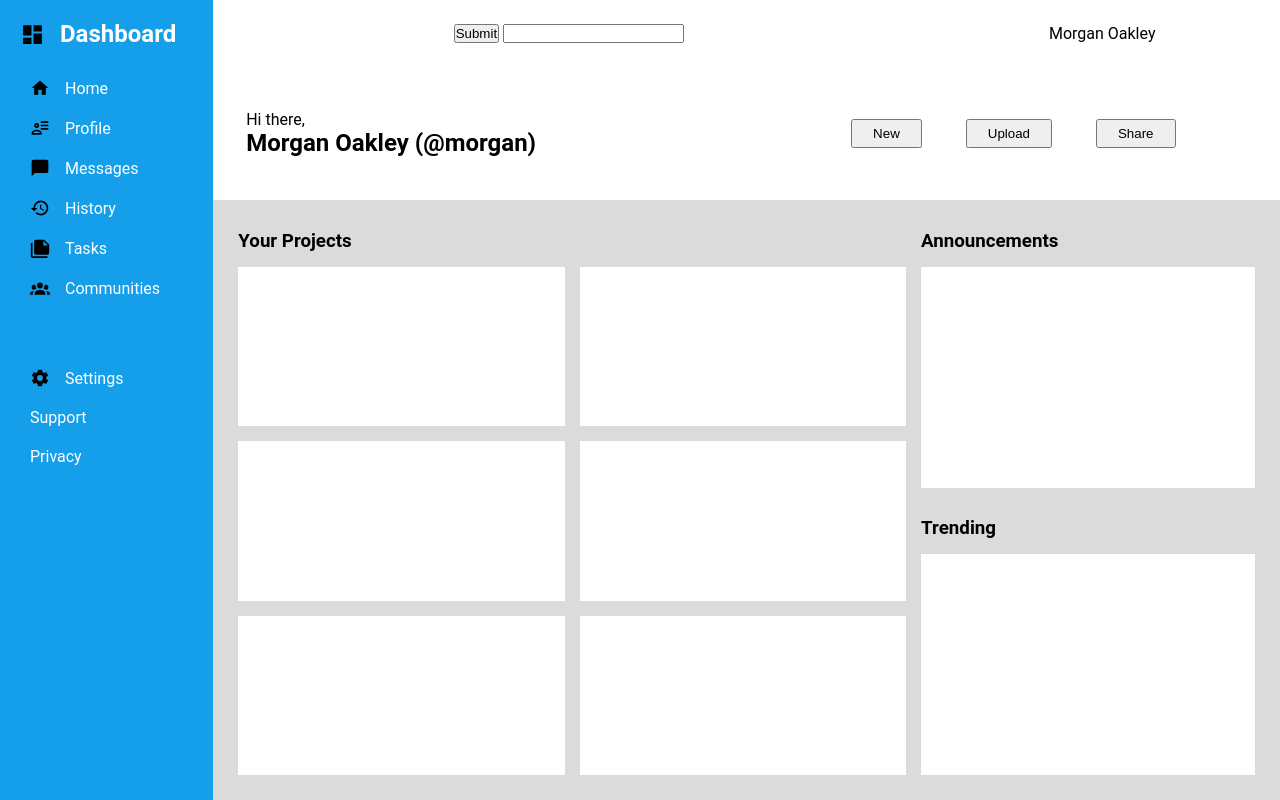
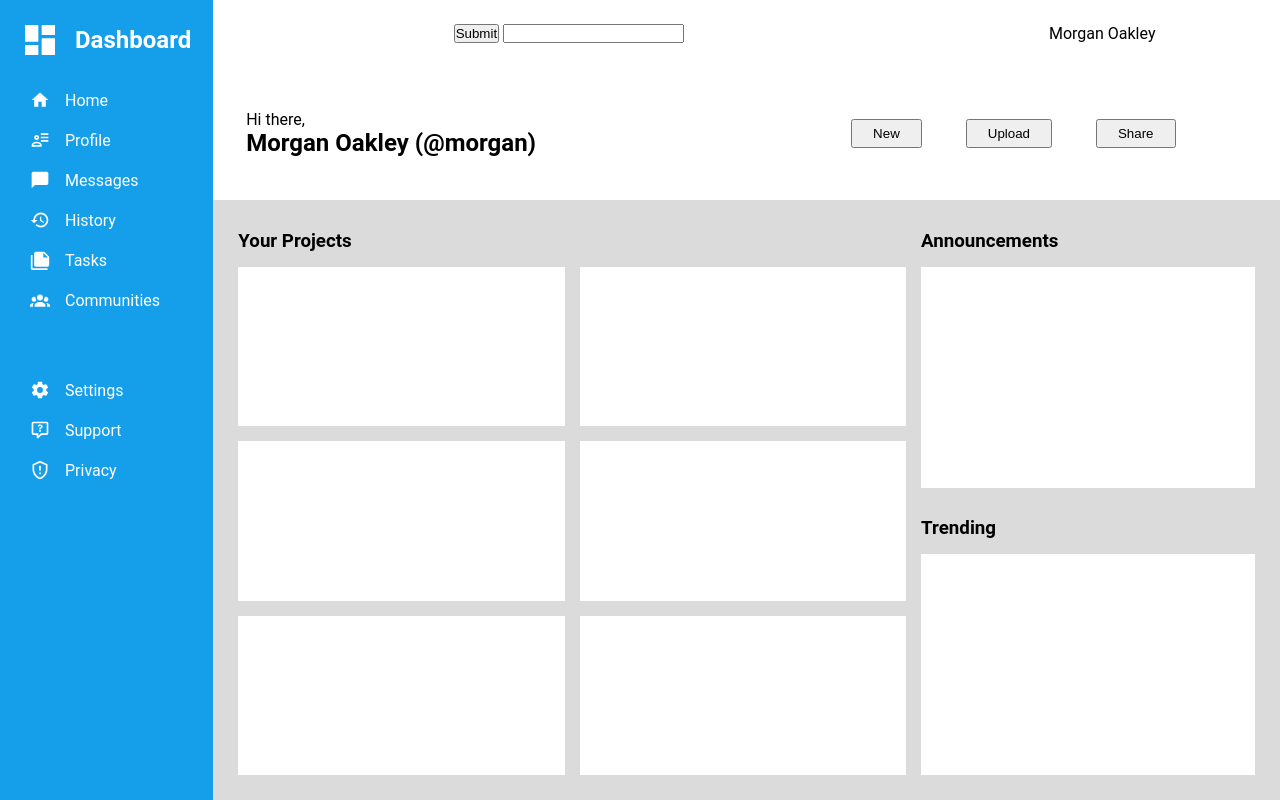
Before and after one commit to jellyglitch/admin-dashboard, a plain HTML site: page index.html in a window 1280 px wide. Drawn offline with Linux system fonts and the light colour scheme.

Commit message:
Style side bar.

```diff
--- a/index.html
+++ b/index.html
@@ -10,7 +10,7 @@
         <div class="container">
             <div class="sidebar-container">
                 <div class="dashboard-icon">
-                    <svg xmlns="http://www.w3.org/2000/svg" viewBox="0 0 24 24" width="25px" height="25px"><title>view-dashboard</title><path d="M13,3V9H21V3M13,21H21V11H13M3,21H11V15H3M3,13H11V3H3V13Z" /></svg>
+                    <svg xmlns="http://www.w3.org/2000/svg" viewBox="0 0 24 24"><title>view-dashboard</title><path d="M13,3V9H21V3M13,21H21V11H13M3,21H11V15H3M3,13H11V3H3V13Z" /></svg>
                     <h2>Dashboard</h2>
                 </div>
                 <div class="navigation">
@@ -18,27 +18,27 @@
                         <ul>
 
                             <li>
-                                <svg xmlns="http://www.w3.org/2000/svg" viewBox="0 0 24 24" width="20px" height="20px"><title>home</title><path d="M10,20V14H14V20H19V12H22L12,3L2,12H5V20H10Z" /></svg>
+                                <svg xmlns="http://www.w3.org/2000/svg" viewBox="0 0 24 24"><title>home</title><path d="M10,20V14H14V20H19V12H22L12,3L2,12H5V20H10Z" /></svg>
                                 Home
                             </li>
                             <li>
-                                <svg xmlns="http://www.w3.org/2000/svg" viewBox="0 0 24 24" width="20px" height="20px"><title>account-details-outline</title><path d="M11 9C11 10.66 9.66 12 8 12C6.34 12 5 10.66 5 9C5 7.34 6.34 6 8 6C9.66 6 11 7.34 11 9M14 20H2V18C2 15.79 4.69 14 8 14C11.31 14 14 15.79 14 18M7 9C7 9.55 7.45 10 8 10C8.55 10 9 9.55 9 9C9 8.45 8.55 8 8 8C7.45 8 7 8.45 7 9M4 18H12C12 16.9 10.21 16 8 16C5.79 16 4 16.9 4 18M22 12V14H13V12M22 8V10H13V8M22 4V6H13V4Z" /></svg>
+                                <svg xmlns="http://www.w3.org/2000/svg" viewBox="0 0 24 24"><title>account-details-outline</title><path d="M11 9C11 10.66 9.66 12 8 12C6.34 12 5 10.66 5 9C5 7.34 6.34 6 8 6C9.66 6 11 7.34 11 9M14 20H2V18C2 15.79 4.69 14 8 14C11.31 14 14 15.79 14 18M7 9C7 9.55 7.45 10 8 10C8.55 10 9 9.55 9 9C9 8.45 8.55 8 8 8C7.45 8 7 8.45 7 9M4 18H12C12 16.9 10.21 16 8 16C5.79 16 4 16.9 4 18M22 12V14H13V12M22 8V10H13V8M22 4V6H13V4Z" /></svg>
                                 Profile
                             </li>
                             <li>
-                                <svg xmlns="http://www.w3.org/2000/svg" viewBox="0 0 24 24" width="20px" height="20px"><title>message</title><path d="M20,2H4A2,2 0 0,0 2,4V22L6,18H20A2,2 0 0,0 22,16V4C22,2.89 21.1,2 20,2Z" /></svg>
+                                <svg xmlns="http://www.w3.org/2000/svg" viewBox="0 0 24 24"><title>message</title><path d="M20,2H4A2,2 0 0,0 2,4V22L6,18H20A2,2 0 0,0 22,16V4C22,2.89 21.1,2 20,2Z" /></svg>
                                 Messages
                             </li>
                             <li>
-                                <svg xmlns="http://www.w3.org/2000/svg" viewBox="0 0 24 24" width="20px" height="20px"><title>history</title><path d="M13.5,8H12V13L16.28,15.54L17,14.33L13.5,12.25V8M13,3A9,9 0 0,0 4,12H1L4.96,16.03L9,12H6A7,7 0 0,1 13,5A7,7 0 0,1 20,12A7,7 0 0,1 13,19C11.07,19 9.32,18.21 8.06,16.94L6.64,18.36C8.27,20 10.5,21 13,21A9,9 0 0,0 22,12A9,9 0 0,0 13,3" /></svg>
+                                <svg xmlns="http://www.w3.org/2000/svg" viewBox="0 0 24 24"><title>history</title><path d="M13.5,8H12V13L16.28,15.54L17,14.33L13.5,12.25V8M13,3A9,9 0 0,0 4,12H1L4.96,16.03L9,12H6A7,7 0 0,1 13,5A7,7 0 0,1 20,12A7,7 0 0,1 13,19C11.07,19 9.32,18.21 8.06,16.94L6.64,18.36C8.27,20 10.5,21 13,21A9,9 0 0,0 22,12A9,9 0 0,0 13,3" /></svg>
                                 History
                             </li>
                             <li>
-                                <svg xmlns="http://www.w3.org/2000/svg" viewBox="0 0 24 24" width="20px" height="20px"><title>note-multiple</title><path d="M16,9H21.5L16,3.5V9M7,2H17L23,8V18A2,2 0 0,1 21,20H7C5.89,20 5,19.1 5,18V4A2,2 0 0,1 7,2M3,6V22H21V24H3A2,2 0 0,1 1,22V6H3Z" /></svg>
+                                <svg xmlns="http://www.w3.org/2000/svg" viewBox="0 0 24 24"><title>note-multiple</title><path d="M16,9H21.5L16,3.5V9M7,2H17L23,8V18A2,2 0 0,1 21,20H7C5.89,20 5,19.1 5,18V4A2,2 0 0,1 7,2M3,6V22H21V24H3A2,2 0 0,1 1,22V6H3Z" /></svg>
                                 Tasks
                             </li>
                             <li>
-                                <svg xmlns="http://www.w3.org/2000/svg" viewBox="0 0 24 24" width="20px" height="20px"><title>account-group</title><path d="M12,5.5A3.5,3.5 0 0,1 15.5,9A3.5,3.5 0 0,1 12,12.5A3.5,3.5 0 0,1 8.5,9A3.5,3.5 0 0,1 12,5.5M5,8C5.56,8 6.08,8.15 6.53,8.42C6.38,9.85 6.8,11.27 7.66,12.38C7.16,13.34 6.16,14 5,14A3,3 0 0,1 2,11A3,3 0 0,1 5,8M19,8A3,3 0 0,1 22,11A3,3 0 0,1 19,14C17.84,14 16.84,13.34 16.34,12.38C17.2,11.27 17.62,9.85 17.47,8.42C17.92,8.15 18.44,8 19,8M5.5,18.25C5.5,16.18 8.41,14.5 12,14.5C15.59,14.5 18.5,16.18 18.5,18.25V20H5.5V18.25M0,20V18.5C0,17.11 1.89,15.94 4.45,15.6C3.86,16.28 3.5,17.22 3.5,18.25V20H0M24,20H20.5V18.25C20.5,17.22 20.14,16.28 19.55,15.6C22.11,15.94 24,17.11 24,18.5V20Z" /></svg>
+                                <svg xmlns="http://www.w3.org/2000/svg" viewBox="0 0 24 24"><title>account-group</title><path d="M12,5.5A3.5,3.5 0 0,1 15.5,9A3.5,3.5 0 0,1 12,12.5A3.5,3.5 0 0,1 8.5,9A3.5,3.5 0 0,1 12,5.5M5,8C5.56,8 6.08,8.15 6.53,8.42C6.38,9.85 6.8,11.27 7.66,12.38C7.16,13.34 6.16,14 5,14A3,3 0 0,1 2,11A3,3 0 0,1 5,8M19,8A3,3 0 0,1 22,11A3,3 0 0,1 19,14C17.84,14 16.84,13.34 16.34,12.38C17.2,11.27 17.62,9.85 17.47,8.42C17.92,8.15 18.44,8 19,8M5.5,18.25C5.5,16.18 8.41,14.5 12,14.5C15.59,14.5 18.5,16.18 18.5,18.25V20H5.5V18.25M0,20V18.5C0,17.11 1.89,15.94 4.45,15.6C3.86,16.28 3.5,17.22 3.5,18.25V20H0M24,20H20.5V18.25C20.5,17.22 20.14,16.28 19.55,15.6C22.11,15.94 24,17.11 24,18.5V20Z" /></svg>
                                 Communities
                             </li>
                         </ul>
@@ -46,11 +46,17 @@
                     <div class="settings">
                         <ul>
                             <li>
-                                <svg xmlns="http://www.w3.org/2000/svg" viewBox="0 0 24 24" width="20px" height="20px"><title>cog</title><path d="M12,15.5A3.5,3.5 0 0,1 8.5,12A3.5,3.5 0 0,1 12,8.5A3.5,3.5 0 0,1 15.5,12A3.5,3.5 0 0,1 12,15.5M19.43,12.97C19.47,12.65 19.5,12.33 19.5,12C19.5,11.67 19.47,11.34 19.43,11L21.54,9.37C21.73,9.22 21.78,8.95 21.66,8.73L19.66,5.27C19.54,5.05 19.27,4.96 19.05,5.05L16.56,6.05C16.04,5.66 15.5,5.32 14.87,5.07L14.5,2.42C14.46,2.18 14.25,2 14,2H10C9.75,2 9.54,2.18 9.5,2.42L9.13,5.07C8.5,5.32 7.96,5.66 7.44,6.05L4.95,5.05C4.73,4.96 4.46,5.05 4.34,5.27L2.34,8.73C2.21,8.95 2.27,9.22 2.46,9.37L4.57,11C4.53,11.34 4.5,11.67 4.5,12C4.5,12.33 4.53,12.65 4.57,12.97L2.46,14.63C2.27,14.78 2.21,15.05 2.34,15.27L4.34,18.73C4.46,18.95 4.73,19.03 4.95,18.95L7.44,17.94C7.96,18.34 8.5,18.68 9.13,18.93L9.5,21.58C9.54,21.82 9.75,22 10,22H14C14.25,22 14.46,21.82 14.5,21.58L14.87,18.93C15.5,18.67 16.04,18.34 16.56,17.94L19.05,18.95C19.27,19.03 19.54,18.95 19.66,18.73L21.66,15.27C21.78,15.05 21.73,14.78 21.54,14.63L19.43,12.97Z" /></svg>
+                                <svg xmlns="http://www.w3.org/2000/svg" viewBox="0 0 24 24"><title>cog</title><path d="M12,15.5A3.5,3.5 0 0,1 8.5,12A3.5,3.5 0 0,1 12,8.5A3.5,3.5 0 0,1 15.5,12A3.5,3.5 0 0,1 12,15.5M19.43,12.97C19.47,12.65 19.5,12.33 19.5,12C19.5,11.67 19.47,11.34 19.43,11L21.54,9.37C21.73,9.22 21.78,8.95 21.66,8.73L19.66,5.27C19.54,5.05 19.27,4.96 19.05,5.05L16.56,6.05C16.04,5.66 15.5,5.32 14.87,5.07L14.5,2.42C14.46,2.18 14.25,2 14,2H10C9.75,2 9.54,2.18 9.5,2.42L9.13,5.07C8.5,5.32 7.96,5.66 7.44,6.05L4.95,5.05C4.73,4.96 4.46,5.05 4.34,5.27L2.34,8.73C2.21,8.95 2.27,9.22 2.46,9.37L4.57,11C4.53,11.34 4.5,11.67 4.5,12C4.5,12.33 4.53,12.65 4.57,12.97L2.46,14.63C2.27,14.78 2.21,15.05 2.34,15.27L4.34,18.73C4.46,18.95 4.73,19.03 4.95,18.95L7.44,17.94C7.96,18.34 8.5,18.68 9.13,18.93L9.5,21.58C9.54,21.82 9.75,22 10,22H14C14.25,22 14.46,21.82 14.5,21.58L14.87,18.93C15.5,18.67 16.04,18.34 16.56,17.94L19.05,18.95C19.27,19.03 19.54,18.95 19.66,18.73L21.66,15.27C21.78,15.05 21.73,14.78 21.54,14.63L19.43,12.97Z" /></svg>
                                 Settings
                             </li>
-                            <li>Support</li>
-                            <li>Privacy</li>
+                            <li>
+                                <svg xmlns="http://www.w3.org/2000/svg" viewBox="0 0 24 24"><title>comment-question-outline</title><path d="M4,2A2,2 0 0,0 2,4V16A2,2 0 0,0 4,18H8V21A1,1 0 0,0 9,22H9.5V22C9.75,22 10,21.9 10.2,21.71L13.9,18H20A2,2 0 0,0 22,16V4C22,2.89 21.1,2 20,2H4M4,4H20V16H13.08L10,19.08V16H4V4M12.19,5.5C11.3,5.5 10.59,5.68 10.05,6.04C9.5,6.4 9.22,7 9.27,7.69C0.21,7.69 6.57,7.69 11.24,7.69C11.24,7.41 11.34,7.2 11.5,7.06C11.7,6.92 11.92,6.85 12.19,6.85C12.5,6.85 12.77,6.93 12.95,7.11C13.13,7.28 13.22,7.5 13.22,7.8C13.22,8.08 13.14,8.33 13,8.54C12.83,8.76 12.62,8.94 12.36,9.08C11.84,9.4 11.5,9.68 11.29,9.92C11.1,10.16 11,10.5 11,11H13C13,10.72 13.05,10.5 13.14,10.32C13.23,10.15 13.4,10 13.66,9.85C14.12,9.64 14.5,9.36 14.79,9C15.08,8.63 15.23,8.24 15.23,7.8C15.23,7.1 14.96,6.54 14.42,6.12C13.88,5.71 13.13,5.5 12.19,5.5M11,12V14H13V12H11Z" /></svg>
+                                Support
+                            </li>
+                            <li>
+                                <svg xmlns="http://www.w3.org/2000/svg" viewBox="0 0 24 24"><title>shield-alert-outline</title><path d="M21,11C21,16.55 17.16,21.74 12,23C6.84,21.74 3,16.55 3,11V5L12,1L21,5V11M12,21C15.75,20 19,15.54 19,11.22V6.3L12,3.18L5,6.3V11.22C5,15.54 8.25,20 12,21M11,7H13V13H11V7M11,15H13V17H11V15Z" /></svg>
+                                Privacy
+                            </li>
                         </ul>
                     </div>
                 </div>
--- a/styles.css
+++ b/styles.css
@@ -9,6 +9,9 @@ body {
 
 }
 
+svg {
+    fill: #fff;
+}
 
 .container {
     display: grid;
@@ -22,6 +25,11 @@ body {
     align-items: center;
     gap: 15px;
     padding-bottom: 20px;
+}
+
+.dashboard-icon svg {
+    width: 40px;
+    height: 40px;
 }
 
 .sidebar-container {
@@ -42,6 +50,11 @@ body {
     align-items: center;
     padding: 10px;
     gap: 15px;
+}
+
+.sidebar-container li svg {
+    width: 20px;
+    height: 20px;
 }
 
 .user-menu {
```
